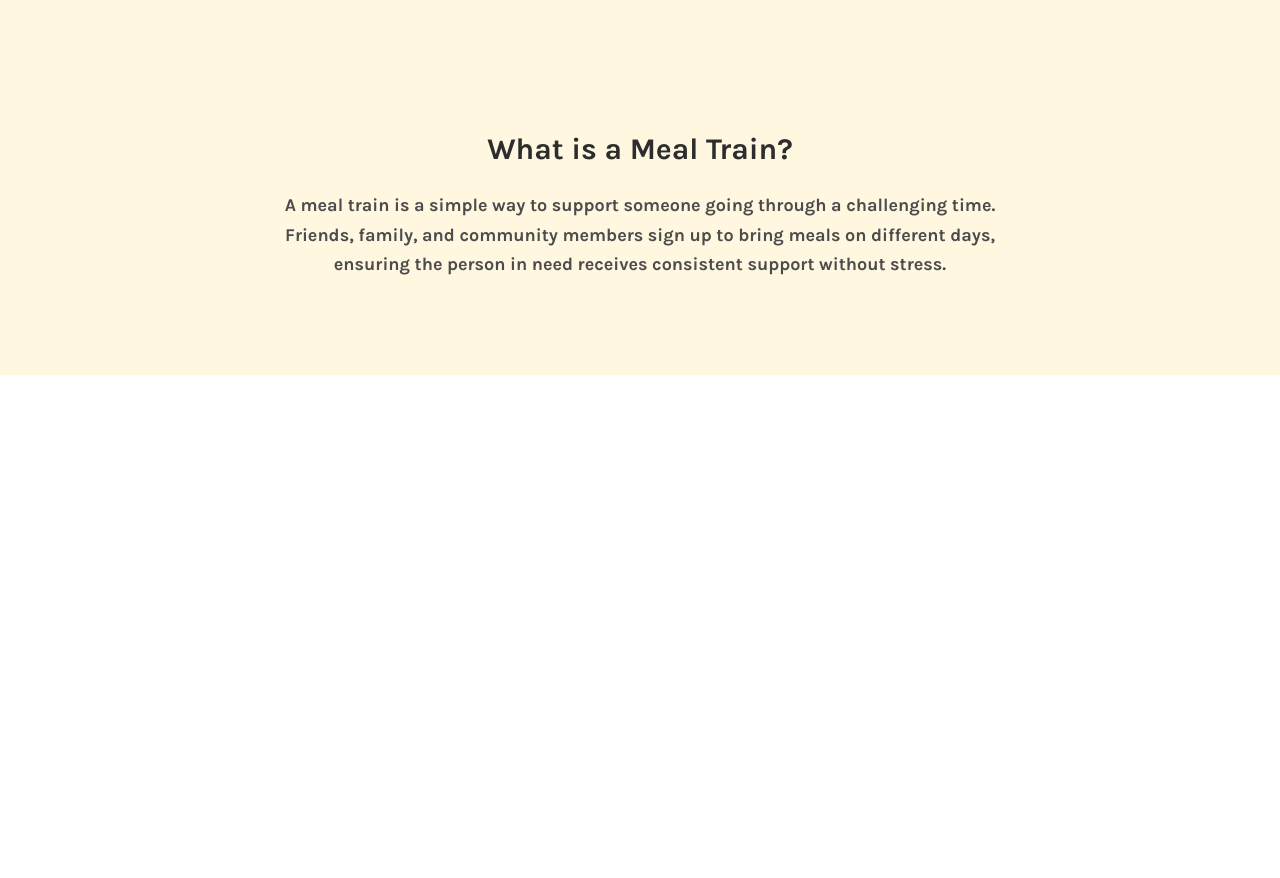
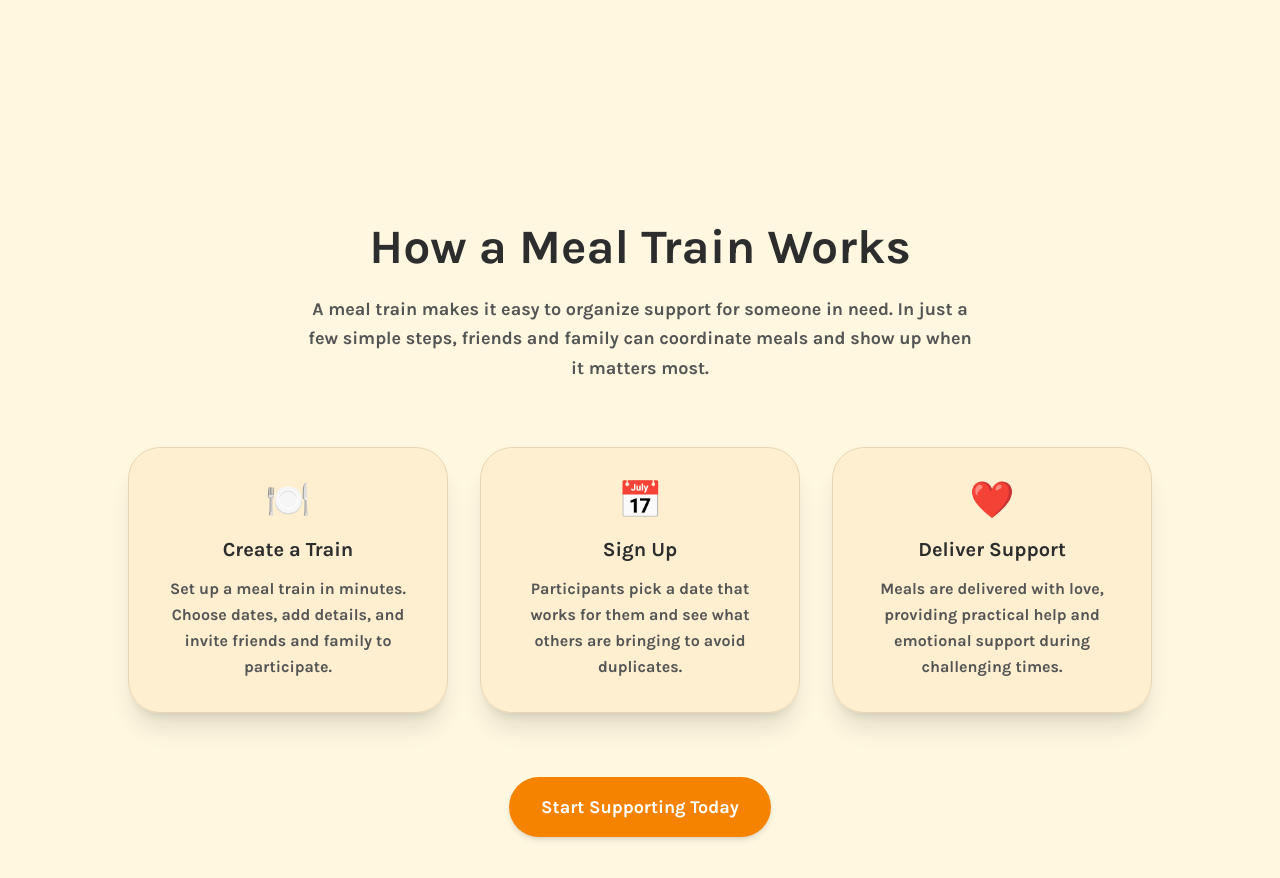
Before and after one commit to nhcarrigan-spring-2026-cohort/amber-wisteria, a React app in the folder frontend/: page / in a window 1280 px wide. Shown: the part 740-1618 px from the top of the page. Before the commit the page ends 1115 px from the top, so only its background shows below. Built offline with nearby package versions, Linux system fonts and the light colour scheme; the HTML template or start-up script is replaced by a standard one.

Commit message:
Refactor Navbar and Home components for improved layout and content clarity

```diff
--- a/frontend/src/components/dashboard/Navbar.jsx
+++ b/frontend/src/components/dashboard/Navbar.jsx
@@ -23,7 +23,6 @@ export default function Navbar({ variant = "default" }) {
     <header
       className="w-full h-[70px] flex justify-between items-center px-8 bg-[#fff7e0] border-b border-[#f0e6cc]"
     >
-      {/* Logo */}
       <img
         src={logo}
         alt="logo"
@@ -31,7 +30,6 @@ export default function Navbar({ variant = "default" }) {
         onClick={() => navigate("/")}
       />
 
-      {/* LANDING → CTA BUTTON */}
       {isLanding ? (
         <button
           onClick={() => navigate("/create-meal-train")}
@@ -40,7 +38,6 @@ export default function Navbar({ variant = "default" }) {
           Start a meal train
         </button>
       ) : (
-        /* OTHER PAGES → ICONS */
         <div className="flex items-center gap-6">
           <div className="relative">
             <img
--- a/frontend/src/pages/Home.jsx
+++ b/frontend/src/pages/Home.jsx
@@ -21,8 +21,7 @@ export default function Home() {
         onCTAClick={() => navigate("/create-meal-train")}
       />
 
-      <section className="relative max-w-7xl mx-auto px-6 py-28 flex flex-col md:flex-row items-center gap-20">
-
+      <section className="relative min-h-screen max-w-7xl mx-auto px-6 flex flex-col md:flex-row items-center justify-center gap-20">
         <div className="flex-1 relative z-10">
           <h1 className="text-5xl md:text-6xl font-bold leading-tight tracking-[-0.02em] text-[#2d2d2d] text-left">
             Support Your Community <br /> With Meal Trains
@@ -71,17 +70,76 @@ export default function Home() {
 
       <section
         id="info-section"
-        className="max-w-5xl mx-auto px-6 py-24 text-center"
+        className="relative min-h-screen bg-[#fff7e0] flex items-center justify-center overflow-hidden"
       >
-        <h2 className="text-3xl font-bold text-[#2d2d2d] mb-6">
-          What is a Meal Train?
-        </h2>
+        <div className="  px-8 md:px-16 py-16
+                        max-w-6xl w-full mx-6 text-center">
 
-        <p className="text-lg text-[#4c4c4c] max-w-3xl mx-auto leading-relaxed">
-          A meal train is a simple way to support someone going through a challenging time.
-          Friends, family, and community members sign up to bring meals on different days,
-          ensuring the person in need receives consistent support without stress.
-        </p>
+          <h2 className="text-4xl md:text-5xl font-bold text-[#2d2d2d] mb-6">
+            How a Meal Train Works
+          </h2>
+
+          <p className="text-lg text-[#555] max-w-2xl mx-auto mb-16 leading-relaxed">
+            A meal train makes it easy to organize support for someone in need.
+            In just a few simple steps, friends and family can coordinate meals
+            and show up when it matters most.
+          </p>
+
+          <div className="grid md:grid-cols-3 gap-8">
+
+            <div className="bg-[#FFECC899] rounded-4xl shadow-xl p-8
+                            border border-[#e7d5b5] shadow-sm
+                            hover:shadow-md hover:-translate-y-1 transition">
+              <div className="text-4xl mb-4">🍽️</div>
+              <h3 className="text-xl font-semibold mb-3 text-[#2d2d2d]">
+                Create a Train
+              </h3>
+              <p className="text-[#555] leading-relaxed">
+                Set up a meal train in minutes. Choose dates, add details,
+                and invite friends and family to participate.
+              </p>
+            </div>
+
+            <div className="bg-[#FFECC899] rounded-4xl shadow-xl p-8
+                            border border-[#e7d5b5] shadow-sm
+                            hover:shadow-md hover:-translate-y-1 transition">
+              <div className="text-4xl mb-4">📅</div>
+              <h3 className="text-xl font-semibold mb-3 text-[#2d2d2d]">
+                Sign Up
+              </h3>
+              <p className="text-[#555] leading-relaxed">
+                Participants pick a date that works for them and see what
+                others are bringing to avoid duplicates.
+              </p>
+            </div>
+
+            <div className="bg-[#FFECC899] rounded-4xl shadow-xl p-8
+                            border border-[#e7d5b5] shadow-sm
+                            hover:shadow-md hover:-translate-y-1 transition">
+              <div className="text-4xl mb-4">❤️</div>
+              <h3 className="text-xl font-semibold mb-3 text-[#2d2d2d]">
+                Deliver Support
+              </h3>
+              <p className="text-[#555] leading-relaxed">
+                Meals are delivered with love, providing practical help
+                and emotional support during challenging times.
+              </p>
+            </div>
+
+          </div>
+
+          <div className="mt-16">
+            <button
+              onClick={() => navigate("/create-meal-train")}
+              className="bg-[#f68300] text-white px-8 py-4 rounded-full
+                        font-semibold text-lg shadow-md
+                        hover:brightness-95 transition"
+            >
+              Start Supporting Today
+            </button>
+          </div>
+
+        </div>
       </section>
 
     </div>
```
